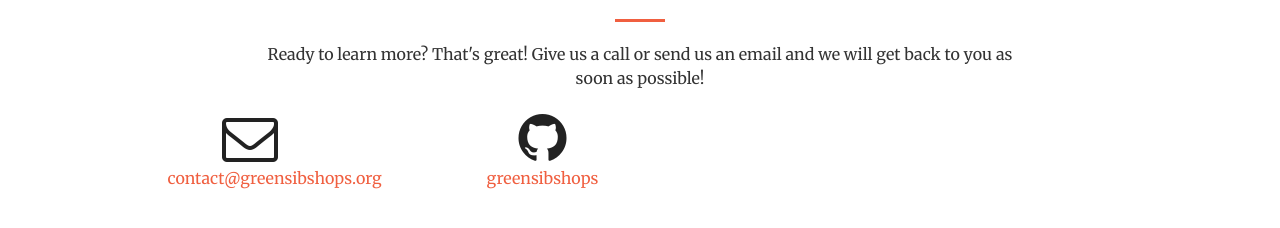
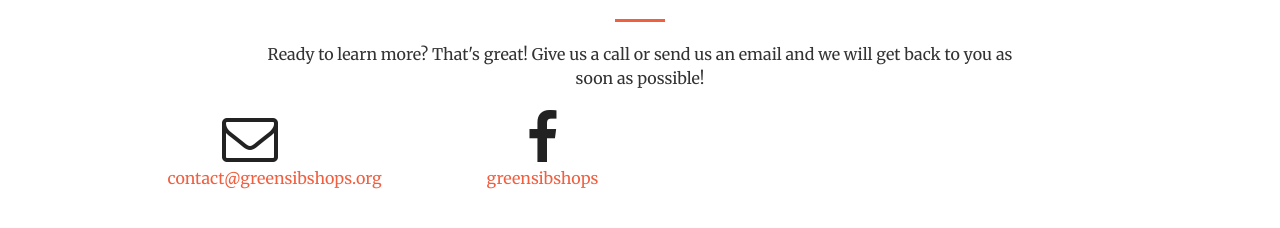
Before and after one commit to greensibshops/greensibshops.github.io, a Jekyll site: the page built from index.html, in a window 1280 px wide and 900 px high, scrolled down 2262 px. Shown: the part 590-818 px from the top of the window. Built offline with Jekyll 4.4.1, drawn with Linux system fonts in a browser that asks for light colours.

Commit message:
Update contact.html

```diff
--- a/_includes/contact.html
+++ b/_includes/contact.html
@@ -26,7 +26,7 @@
         </div> -->
        <<div class="col-lg-2 col-lg-offset-1 text-center">
             <a href="https://facebook.com/{{ site.facebook_page }}">
-            <i class="fa fa-github fa-3x wow bounceIn" data-wow-delay=".1s"></i>
+            <i class="fa fa-facebook fa-3x wow bounceIn" data-wow-delay=".1s"></i>
                 <p>{{ site.facebook_page }}</p>
             </a>
         </div>
```
